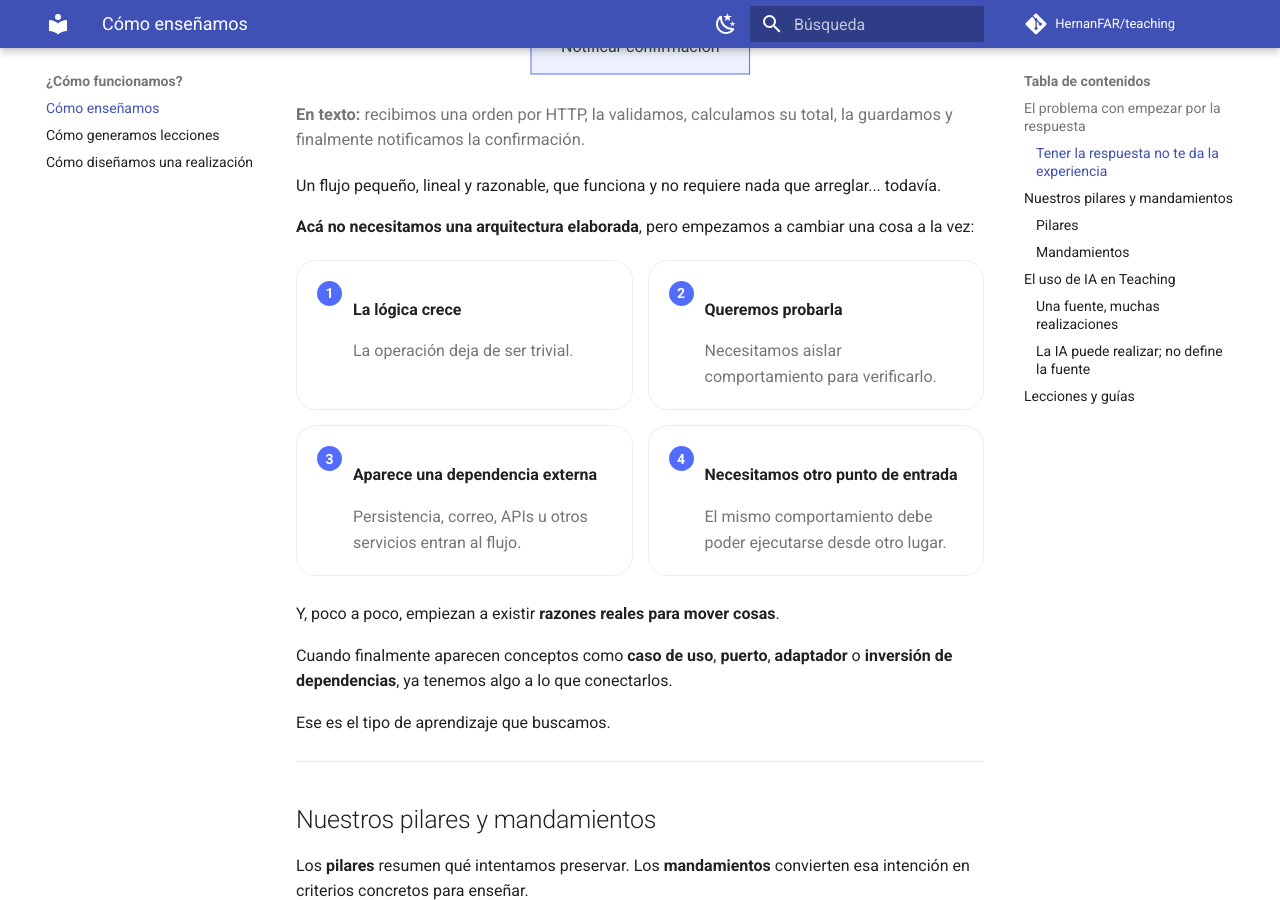
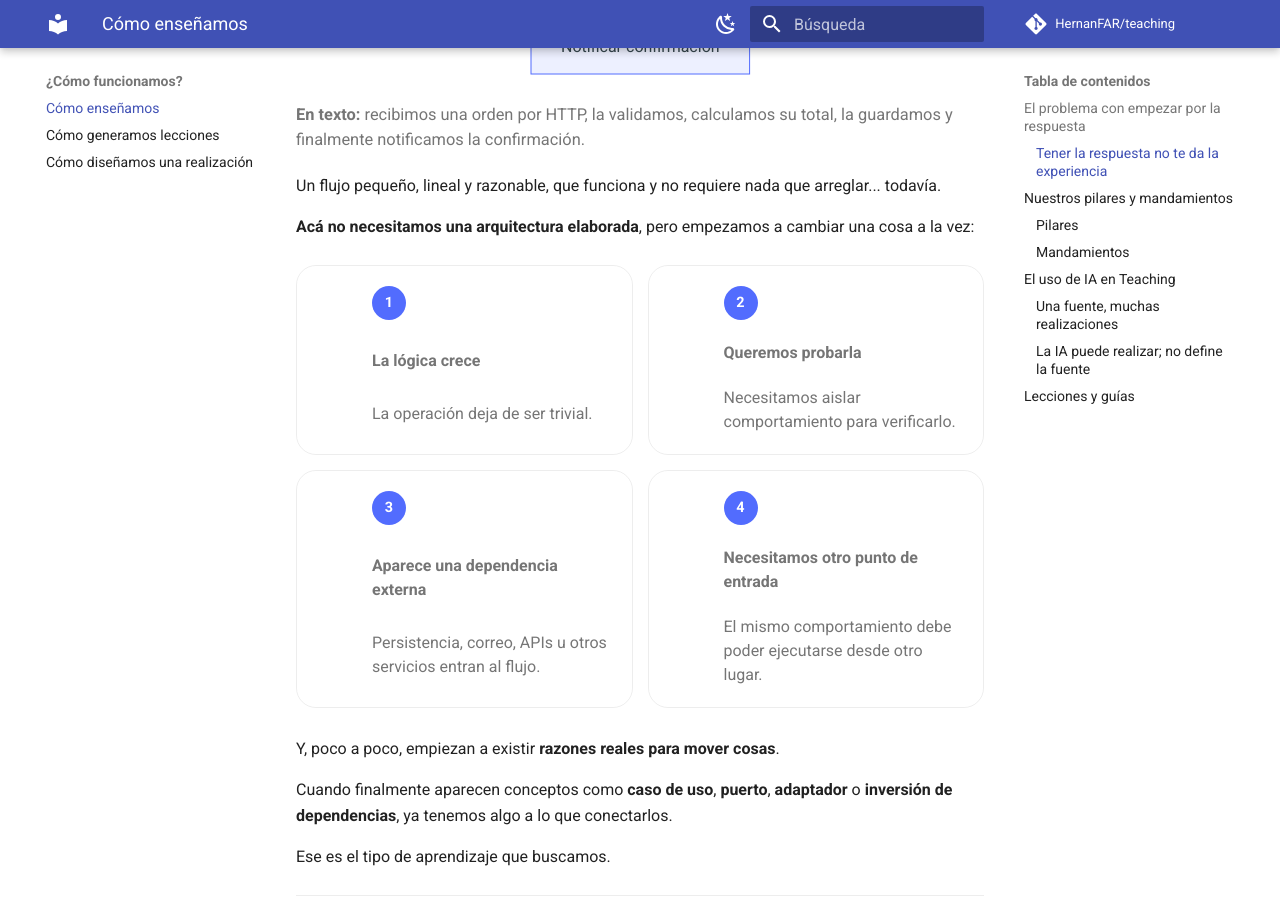
Before and after one commit to HernanFAR/teaching, an MkDocs documentation site: the page built from docs/about/how-we-teach.md, in a window 1280 px wide and 900 px high, scrolled down 2548 px. Built offline with MkDocs 1.6.1 and Material for MkDocs 9.7.7, drawn with Linux system fonts in a browser that asks for light colours; comment, search, counter and statistics services are not loaded.

Commit message:
docs: migrate teaching overview to shared components

```diff
--- a/docs/about/how-we-teach.md
+++ b/docs/about/how-we-teach.md
@@ -100,10 +100,10 @@ Un flujo pequeño, lineal y razonable, que funciona y no requiere nada que arreg
 
 **Acá no necesitamos una arquitectura elaborada**, pero empezamos a cambiar una cosa a la vez:
 
-<div class="pressure-sequence" markdown>
+<div class="teaching-grid teaching-grid--2" markdown>
 
-<div class="pressure-step" markdown>
-<span class="pressure-step__number">1</span>
+<div class="teaching-item" markdown>
+<span class="teaching-item__marker">1</span>
 
 **La lógica crece**
 
@@ -111,8 +111,8 @@ La operación deja de ser trivial.
 
 </div>
 
-<div class="pressure-step" markdown>
-<span class="pressure-step__number">2</span>
+<div class="teaching-item" markdown>
+<span class="teaching-item__marker">2</span>
 
 **Queremos probarla**
 
@@ -120,8 +120,8 @@ Necesitamos aislar comportamiento para verificarlo.
 
 </div>
 
-<div class="pressure-step" markdown>
-<span class="pressure-step__number">3</span>
+<div class="teaching-item" markdown>
+<span class="teaching-item__marker">3</span>
 
 **Aparece una dependencia externa**
 
@@ -129,8 +129,8 @@ Persistencia, correo, APIs u otros servicios entran al flujo.
 
 </div>
 
-<div class="pressure-step" markdown>
-<span class="pressure-step__number">4</span>
+<div class="teaching-item" markdown>
+<span class="teaching-item__marker">4</span>
 
 **Necesitamos otro punto de entrada**
 
@@ -154,9 +154,9 @@ Los **pilares** resumen qué intentamos preservar. Los **mandamientos** conviert
 
 ### Pilares
 
-<div class="pillars-grid" markdown>
+<div class="teaching-grid teaching-grid--3 teaching-grid--stack-medium" markdown>
 
-<div class="pillar-card" markdown>
+<div class="teaching-card pillar-card" markdown>
 
 <div class="pillar-card__title" markdown>
 :material-alert-decagram-outline: **1. <span lang="en">Problem-first learning</span>**
@@ -169,7 +169,7 @@ Después, cuando ya existe una razón para resolverlo, aparece el concepto.
 
 </div>
 
-<div class="pillar-card" markdown>
+<div class="teaching-card pillar-card" markdown>
 
 <div class="pillar-card__title" markdown>:material-auto-fix: **2. Lecciones generativas**</div>
 
@@ -179,7 +179,7 @@ Queremos que puedas reconstruirla con otro lenguaje, dominio o nivel de dificult
 
 </div>
 
-<div class="pillar-card" markdown>
+<div class="teaching-card pillar-card" markdown>
 
 <div class="pillar-card__title" markdown>:material-source-branch: **3. Transparencia de decisiones**</div>
 
@@ -326,30 +326,30 @@ Lo que queremos enseñar es el camino.
 Parte del contenido de Teaching puede ser ideado, discutido, revisado, transformado o generado con ayuda de inteligencia artificial. Pero queremos usarla de una manera un poco distinta.
 
 En lugar de pedir: "Explícame arquitectura limpia (Clean Architecture)", preferimos construir primero una **especificación pedagógica**.
-<div class="pedagogical-spec">
+<div class="teaching-grid teaching-grid--2 teaching-grid--last-wide">
 
-<div class="pedagogical-spec__item">
-<span class="pedagogical-spec__label">Objetivo</span>
+<div class="teaching-card">
+<span class="teaching-eyebrow">Objetivo</span>
 <strong>Qué debe entender la persona</strong>
 </div>
 
-<div class="pedagogical-spec__item">
-<span class="pedagogical-spec__label">Recorrido</span>
+<div class="teaching-card">
+<span class="teaching-eyebrow">Recorrido</span>
 <strong>Qué problemas deben aparecer y en qué orden</strong>
 </div>
 
-<div class="pedagogical-spec__item">
-<span class="pedagogical-spec__label">Límites</span>
+<div class="teaching-card">
+<span class="teaching-eyebrow">Límites</span>
 <strong>Qué conceptos todavía no deben introducirse</strong>
 </div>
 
-<div class="pedagogical-spec__item">
-<span class="pedagogical-spec__label">Representación</span>
+<div class="teaching-card">
+<span class="teaching-eyebrow">Representación</span>
 <strong>Qué material visual necesitamos</strong>
 </div>
 
-<div class="pedagogical-spec__item">
-<span class="pedagogical-spec__label">Calidad</span>
+<div class="teaching-card">
+<span class="teaching-eyebrow">Calidad</span>
 <strong>Qué errores pedagógicos queremos evitar</strong>
 </div>
 
@@ -366,34 +366,34 @@ Las **instrucciones base de generación** conservan aquello que queremos mantene
 
 Desde esa fuente podemos producir distintas realizaciones según lo que una persona necesite.
 
-<div class="realizations-grid">
+<div class="teaching-grid teaching-grid--2 teaching-grid--last-wide">
 
-<div class="realization">
-<span class="realization__label">Cambiar contexto</span>
+<div class="teaching-card">
+<span class="teaching-eyebrow">Cambiar contexto</span>
 <strong>Otro lenguaje o dominio</strong>
 <span>Por ejemplo: Python + videojuegos en vez de C# + órdenes.</span>
 </div>
 
-<div class="realization">
-<span class="realization__label">Cambiar dificultad</span>
+<div class="teaching-card">
+<span class="teaching-eyebrow">Cambiar dificultad</span>
 <strong>Práctica, intermedio o avanzado</strong>
 <span>La profundidad cambia sin adelantar conceptos que todavía no corresponden.</span>
 </div>
 
-<div class="realization">
-<span class="realization__label">Otra explicación</span>
+<div class="teaching-card">
+<span class="teaching-eyebrow">Otra explicación</span>
 <strong>El ejemplo anterior no me quedó claro</strong>
 <span>Podemos cambiar la representación sin cambiar aquello que intentamos enseñar.</span>
 </div>
 
-<div class="realization">
-<span class="realization__label">Material visual</span>
+<div class="teaching-card">
+<span class="teaching-eyebrow">Material visual</span>
 <strong>Diagramas, comparaciones o secuencias</strong>
 <span>La misma intención puede expresarse con otra forma de representación.</span>
 </div>
 
-<div class="realization">
-<span class="realization__label">Práctica y evaluación</span>
+<div class="teaching-card">
+<span class="teaching-eyebrow">Práctica y evaluación</span>
 <strong>Ejercicios, preguntas o desafíos</strong>
 <span>Podemos derivar material para practicar o comprobar comprensión.</span>
 </div>
@@ -406,33 +406,33 @@ La IA puede ayudarnos a transformar una fuente pedagógica en una explicación,
 
 Pero generar una realización no demuestra que esa realización sea correcta.
 
-<div class="teaching-pipeline">
+<div class="teaching-flow">
 
-<div class="teaching-pipeline__step">
+<div class="teaching-flow__step">
 <span>1</span>
 <strong>Fuente pedagógica</strong>
 <small>Define qué intentamos enseñar y qué debe preservarse.</small>
 </div>
 
-<div class="teaching-pipeline__arrow" aria-hidden="true">→</div>
+<div class="teaching-flow__arrow" aria-hidden="true">→</div>
 
-<div class="teaching-pipeline__step">
+<div class="teaching-flow__step">
 <span>2</span>
 <strong>Realización</strong>
 <small>Decide cómo expresarlo para una necesidad concreta.</small>
 </div>
 
-<div class="teaching-pipeline__arrow" aria-hidden="true">→</div>
+<div class="teaching-flow__arrow" aria-hidden="true">→</div>
 
-<div class="teaching-pipeline__step">
+<div class="teaching-flow__step">
 <span>3</span>
 <strong>Revisión</strong>
 <small>Comprueba intención pedagógica, afirmaciones, ejemplos y código.</small>
 </div>
 
-<div class="teaching-pipeline__arrow" aria-hidden="true">→</div>
+<div class="teaching-flow__arrow" aria-hidden="true">→</div>
 
-<div class="teaching-pipeline__step">
+<div class="teaching-flow__step">
 <span>4</span>
 <strong>Publicación</strong>
 <small>La realización revisada pasa a formar parte del material.</small>
@@ -448,20 +448,20 @@ Pero generar una realización no demuestra que esa realización sea correcta.
 
 Teaching crecerá principalmente con dos tipos de contenido.
 
-<div class="content-types">
+<div class="teaching-grid teaching-grid--2">
 
-<a class="content-type-card" href="../../lessons/">
-<span class="content-type-card__label">Lección</span>
+<a class="teaching-link-card" href="../../lessons/">
+<span class="teaching-eyebrow">Lección</span>
 <strong>“Quiero entender esto.”</strong>
 <span>Construye intuición alrededor de un concepto.</span>
-<span class="content-type-card__action">Explorar lecciones →</span>
+<span class="teaching-link-card__action">Explorar lecciones →</span>
 </a>
 
-<a class="content-type-card" href="../../guides/">
-<span class="content-type-card__label">Guía</span>
+<a class="teaching-link-card" href="../../guides/">
+<span class="teaching-eyebrow">Guía</span>
 <strong>“Quiero lograr esto.”</strong>
 <span>Conecta conocimiento para alcanzar un objetivo real.</span>
-<span class="content-type-card__action">Ver guías →</span>
+<span class="teaching-link-card__action">Ver guías →</span>
 </a>
 
 </div>
```
